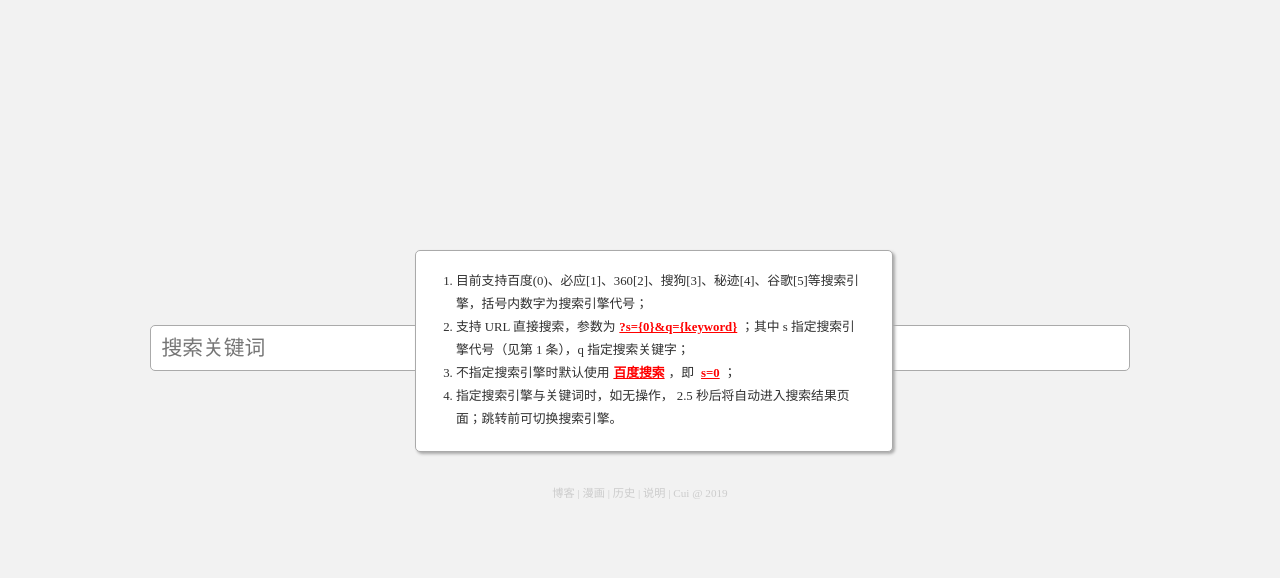
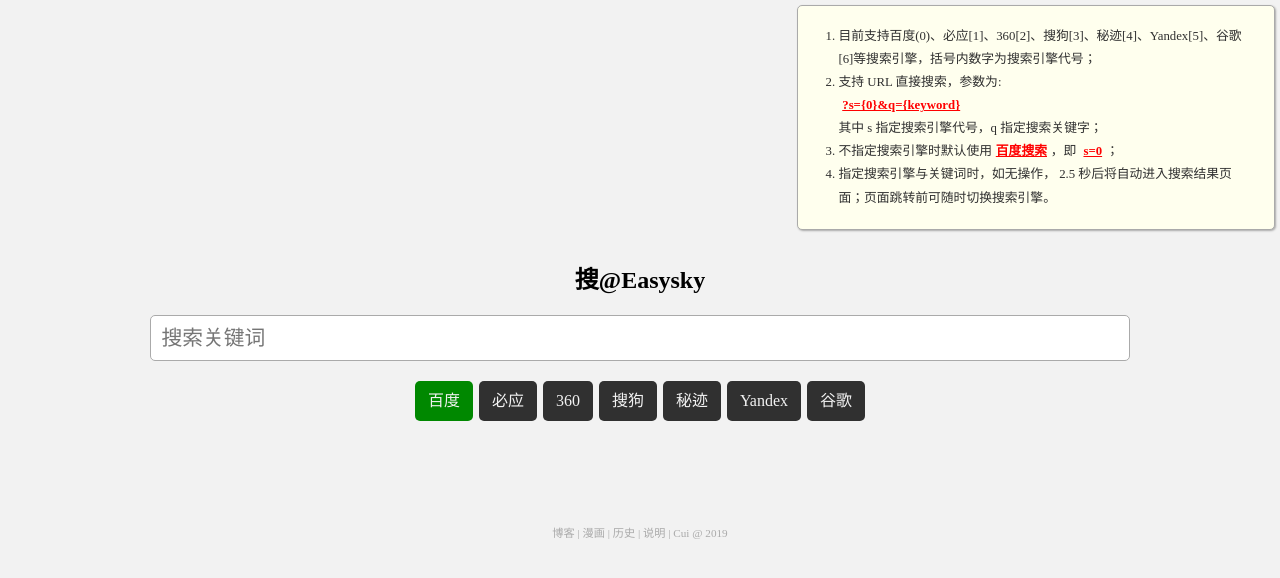
Before and after one commit to easysky/easysky.github.io, a plain HTML site: page index.html in a window 1280 px wide. Both pictures are taken after a click on the link "说明". Drawn offline with Linux system fonts and the light colour scheme.

Commit message:
Add files via upload

```diff
--- a/index.html
+++ b/index.html
@@ -20,10 +20,10 @@
 </div>
 <div id="info">
 	<ol>
-	<li>目前支持百度(0)、必应[1]、360[2]、搜狗[3]、秘迹[4]、谷歌[5]等搜索引擎，括号内数字为搜索引擎代号；</li>
-	<li>支持 URL 直接搜索，参数为<span class="unl">?s={0}&q={keyword}</span>；其中 s 指定搜索引擎代号（见第 1 条），q 指定搜索关键字；</li>
+	<li>目前支持百度(0)、必应[1]、360[2]、搜狗[3]、秘迹[4]、Yandex[5]、谷歌[6]等搜索引擎，括号内数字为搜索引擎代号；</li>
+	<li>支持 URL 直接搜索，参数为:<br><span class="unl">?s={0}&q={keyword}</span><br>其中 s 指定搜索引擎代号，q 指定搜索关键字；</li>
 	<li>不指定搜索引擎时默认使用<span class="unl">百度搜索</span>，即 <span class="unl">s=0</span>；</li>
-	<li>指定搜索引擎与关键词时，如无操作， 2.5 秒后将自动进入搜索结果页面；跳转前可切换搜索引擎。</li>
+	<li>指定搜索引擎与关键词时，如无操作， 2.5 秒后将自动进入搜索结果页面；页面跳转前可随时切换搜索引擎。</li>
 	</ol>
 </div>
 </body>
--- a/s.css
+++ b/s.css
@@ -12,22 +12,17 @@
 #main{
 	position:absolute;
 	width:100%;
-	height:250px;
+	height:300px;
 	left:50%;
 	top:50%;
 	margin-left:-50%;
-	margin-top:-150px;
+	margin-top:-160px;
 	text-align:center;
 	overflow:auto;
 }
 #tit{
 	width:100%;
 	height:50px;
-	display:-webkit-flex;
-	display:flex;
-	flex-direction:row;
-    justify-content:center;
-    align-items:center;
 	background-color:#fff;
 	border-bottom:1px solid #080;
 }
@@ -61,8 +56,10 @@
 	text-align:center;
 	margin-top:1em;
 	line-height:3em;
+	white-space:normal;
 }
 #box span{
+	display:inline-block;
 	cursor:pointer;
 	color:#f2f2f2;
 	background-color:#303030;
@@ -77,10 +74,10 @@
 	width:100%;
 	bottom:0;
 	font-size:0.7em;
-	color:#ccc;
+	color:#aaa;
 }
 .fo a{
-	color:#ccc;
+	color:#aaa;
 	text-decoration:none;
 }
 .fo a:hover{
@@ -89,16 +86,18 @@
 #info{
 	display:none;
 	position:fixed;
+	right:5px;
+	top:5px;
 	padding:0.5em 2em 0.5em 0;
-	width:450px;
+	width:90%;
 	line-height:1.8em;
 	color:#303030;
-	background-color:#fff;
+	background-color:#ffffee;
 	border:1px solid #aaa;
 	font-size:0.8em;
 	text-align:left;
 	border-radius:5px;
-	box-shadow:2px 2px 3px #aaa;
+	box-shadow:1px 1px 2px #aaa;
 }
 .unl{
 	color:#f00;
@@ -108,4 +107,5 @@
 }
 @media screen and (min-width:980px){
 	#main input{width:980px;}
+	#info{width:450px;}
 }
--- a/s.js
+++ b/s.js
@@ -1,4 +1,4 @@
-var ua=/Android|webOS|iPhone|iPod|BlackBerry/i.test(navigator.userAgent)?1:0,ss=[[(ua?"m":"www")+".baidu.com","/s?word=","百度"],["cn.bing.com","/search?q=","必应"],[(ua?"m":"www")+".so.com","/s?q=","360"],[(ua?"wap":"www")+".sogou.com","/web"+(ua?"/searchlist.jsp?keyword=":"?query="),"搜狗"],[(ua?"m.":"")+"mijisou.com","/?q=","秘迹"],["vip.kuaimen.bid","/search?&q=","谷歌"]],sk=window.location.search,si=0;
+var ua=/Android|webOS|iPhone|iPod|BlackBerry/i.test(navigator.userAgent)?1:0,ss=[[(ua?"m":"www")+".baidu.com","/s?word=","百度"],["cn.bing.com","/search?q=","必应"],[(ua?"m":"www")+".so.com","/s?q=","360"],[(ua?"wap":"www")+".sogou.com","/web"+(ua?"/searchlist.jsp?keyword=":"?query="),"搜狗"],[(ua?"m.":"")+"mijisou.com","/?q=","秘迹"],["yandex.com","/search/?text=","Yandex"],["vip.kuaimen.bid","/search?&q=","谷歌"]],sk=window.location.search,si=0;
 $(function(){
 	var str="";
 	$("#main h2").text($("title").text());
@@ -20,7 +20,6 @@
 	}
 	$("#box span").eq(si).css("background-color","#080");
 	$("input").val(sk);
-	setpos();
 	if(sk!=""){
 		$("title").text(ss[si][2]+"搜索 - "+$("title").text());
 		setTimeout("jump()","2500");
@@ -30,16 +29,11 @@
 		window.location.href="https://"+ss[si][0]+((sk=="")?"":(ss[si][1]+sk));
 	});
 	$(".fo a:eq(3)").click(function(){
-		$("#info").toggle(500);
+		$("#info").toggle(300);
 	});
 	$("#info").click(function(){
-		$(this).hide(500);
+		$(this).hide(300);
 	});
-});
-$(window).resize(function(){
-	if($("#info").is(':visible')){
-		setpos();
-	}
 });
 function go(){
 	sk=$("input").val();
@@ -50,9 +44,6 @@
 function jump(){
 	window.location.href="https://"+ss[si][0]+ss[si][1]+sk;
 }
-function setpos(){
-	$("#info").css({"left":$(window).width()/2-225,"top":$(window).height()/2-150});
-}
 function sg(str){
 	str=str.substring(1);
 	var arr=str.split("&"),obj=[];
```
